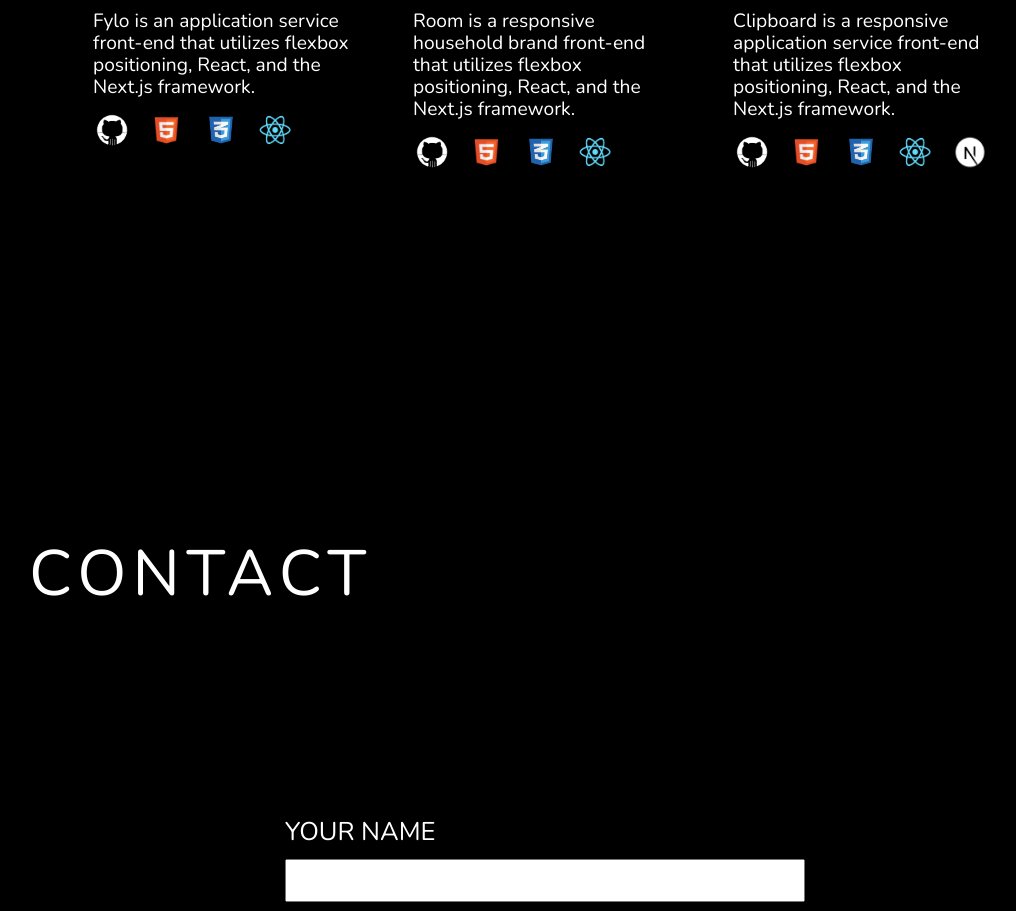
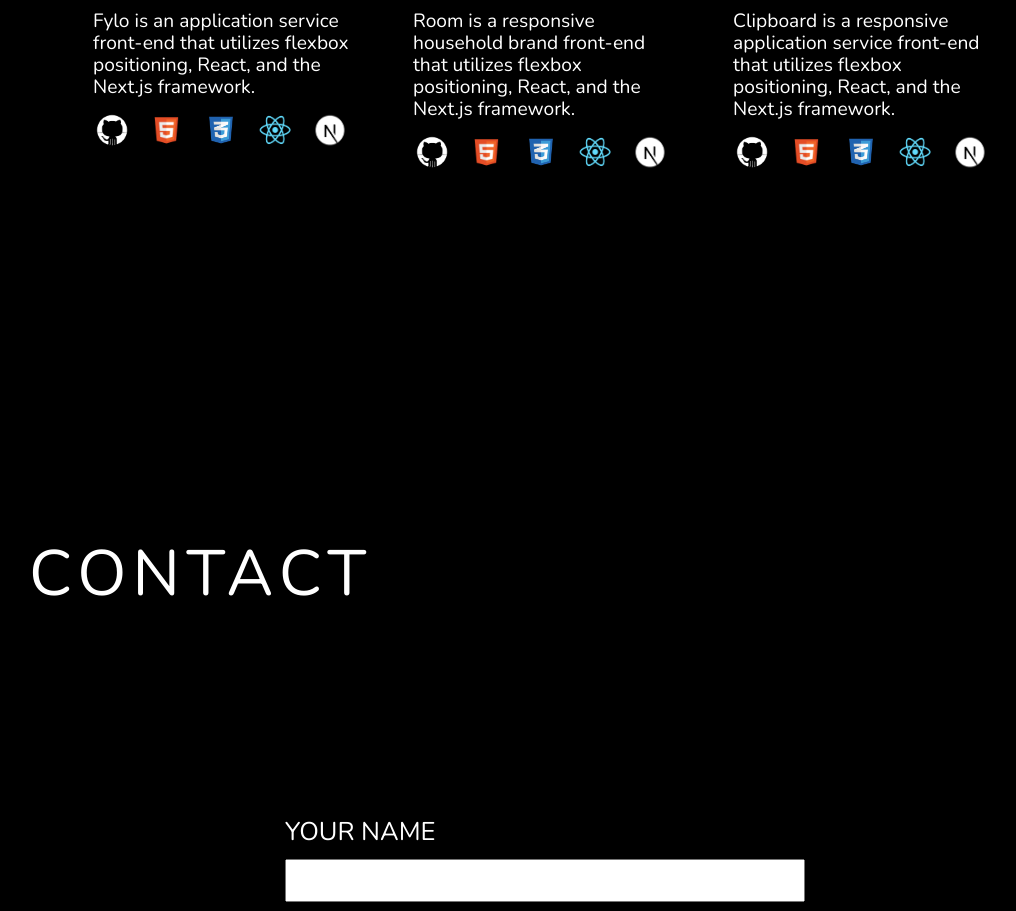
Before and after one commit to jeriale/thinkful-portfolio, a plain HTML site: page index.html in a window 1280 px wide. Shown: the part 3779-4690 px from the top of the page, without its empty margins (99-1115 px from the left). Drawn offline with nearby package versions, Linux system fonts and the light colour scheme.

Commit message:
fixed issues

```diff
--- a/index.html
+++ b/index.html
@@ -76,7 +76,7 @@
                                 <img src="images/html5.png" alt="HTML5" />
                                 <img src="images/css3.png" alt="CSS3" />
                                 <img src="images/react.png" alt="React" />
-                                <img src="images/next.png" alt="Next.js" />
+                                <img src="images/next.png" id="next" alt="Next.js" />
                             </div>
                         </div>
                         <div class="projectItem flex">
@@ -88,7 +88,7 @@
                                 <img src="images/html5.png" alt="HTML5" />
                                 <img src="images/css3.png" alt="CSS3" />
                                 <img src="images/react.png" alt="React" />
-                                <img src="images/next.png" alt="Next.js" />
+                                <img src="images/next.png" id="next" alt="Next.js" />
                             </div>
                         </div>
                         <div class="projectItem flex">
```
